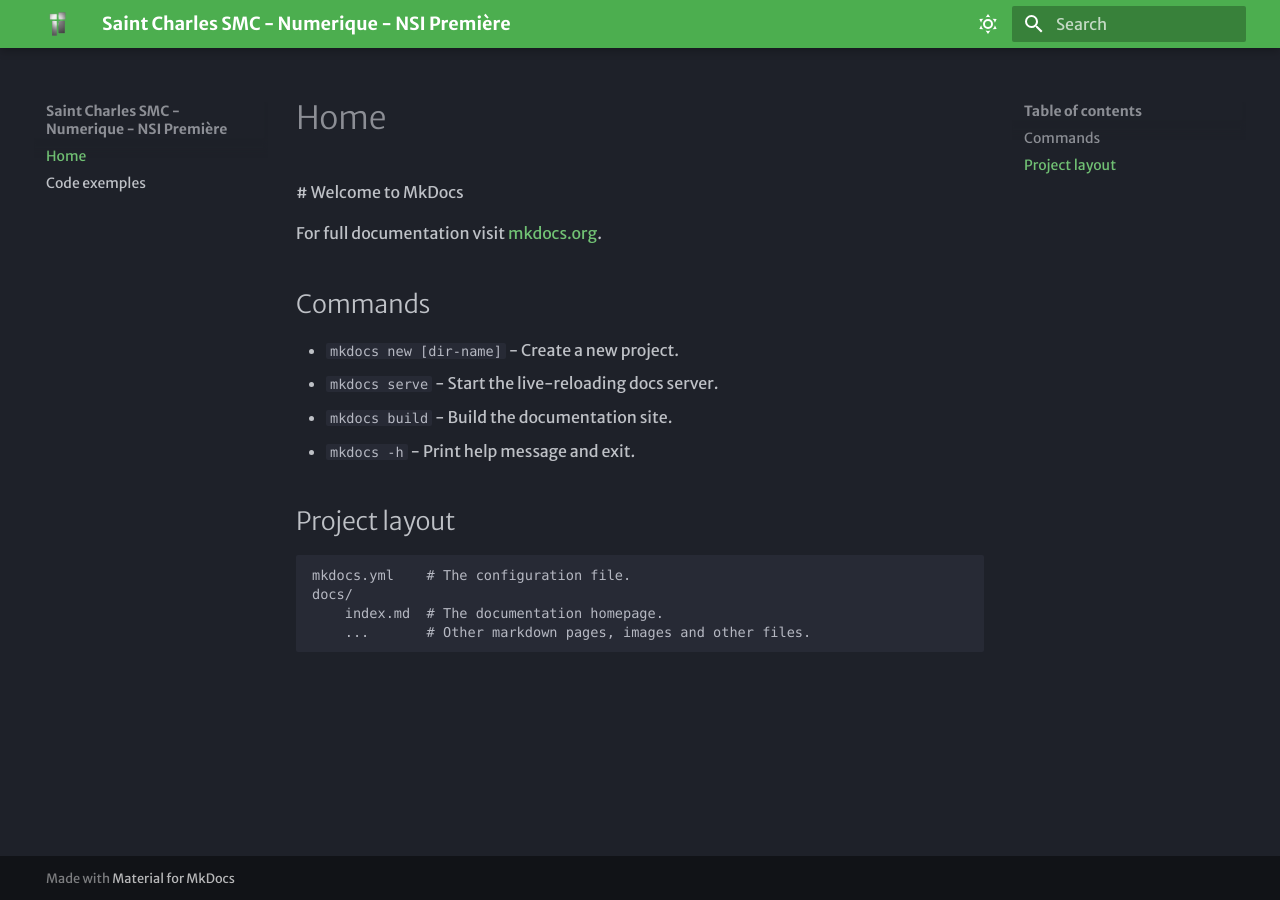
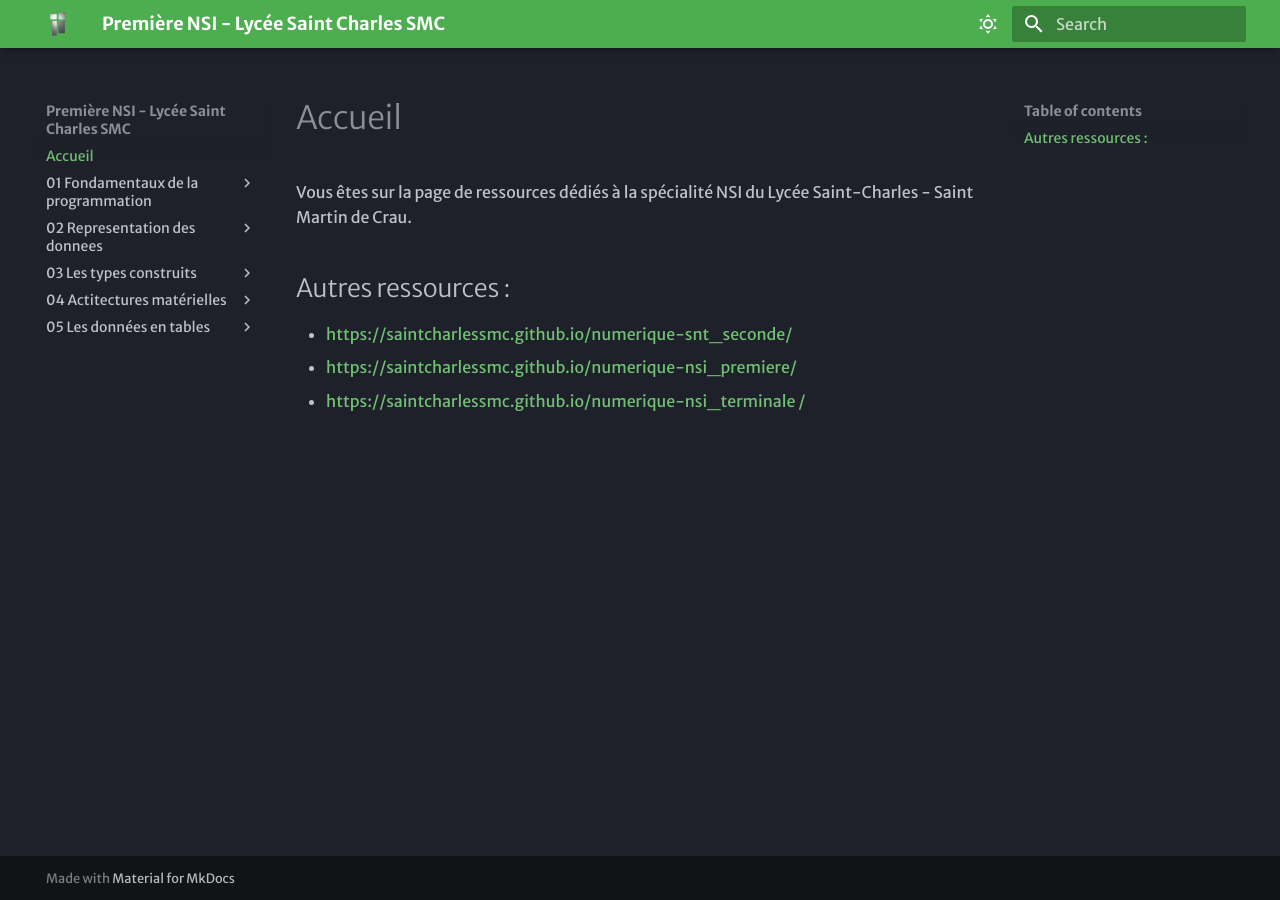
Before and after one commit to saintcharlessmc/numerique-nsi_premiere, an MkDocs documentation site: the page built from docs/index.md, in a window 1280 px wide. Built offline with MkDocs 1.6.1 and Material for MkDocs 9.7.7, drawn with Linux system fonts in a browser that asks for light colours; some web fonts are replaced.

Commit message:
16 avril 2025

```diff
--- /dev/null
+++ b/docs/01_Fondamentaux de la programmation/III. Les expressions.md
@@ -0,0 +1,3 @@
+### **En cours de construction**
+
+En cours de construction
--- /dev/null
+++ b/docs/01_Fondamentaux de la programmation/IV. Les Fonctions.md
@@ -0,0 +1,3 @@
+### **En cours de construction**
+
+En cours de construction
--- /dev/null
+++ b/docs/01_Fondamentaux de la programmation/V. Les instructions conditionnelles.md
@@ -0,0 +1,3 @@
+### **En cours de construction**
+
+En cours de construction
--- /dev/null
+++ b/docs/01_Fondamentaux de la programmation/VI. Les boucles bornées.md
@@ -0,0 +1,3 @@
+### **En cours de construction**
+
+En cours de construction
--- /dev/null
+++ b/docs/01_Fondamentaux de la programmation/VII. Les boucles non bornées.md
@@ -0,0 +1,3 @@
+### **En cours de construction**
+
+En cours de construction
--- /dev/null
+++ b/docs/03_Les types construits/I. Tuples, listes et itération.md
@@ -0,0 +1,3 @@
+### **En cours de construction**
+
+En cours de construction
--- /dev/null
+++ b/docs/04_Actitectures matérielles/I. Architecture.md
@@ -0,0 +1,3 @@
+### **En cours de construction**
+
+En cours de construction
--- /dev/null
+++ b/docs/05_Les données en tables/I. données en tables.md
@@ -0,0 +1,3 @@
+### **En cours de construction**
+
+En cours de construction
--- a/docs/index.md
+++ b/docs/index.md
@@ -1,17 +1,8 @@
- # Welcome to MkDocs
+# Accueil
+Vous êtes sur la page de ressources dédiés à la spécialité NSI du Lycée Saint-Charles - Saint Martin de Crau.
 
-For full documentation visit [mkdocs.org](https://www.mkdocs.org).
+## Autres ressources :
 
-## Commands
-
-* `mkdocs new [dir-name]` - Create a new project.
-* `mkdocs serve` - Start the live-reloading docs server.
-* `mkdocs build` - Build the documentation site.
-* `mkdocs -h` - Print help message and exit.
-
-## Project layout
-
-    mkdocs.yml    # The configuration file.
-    docs/
-        index.md  # The documentation homepage.
-        ...       # Other markdown pages, images and other files.
+* [https://saintcharlessmc.github.io/numerique-snt_seconde/]( https://saintcharlessmc.github.io/numerique- snt_seconde/)
+* [https://saintcharlessmc.github.io/numerique-nsi_premiere/]( https://saintcharlessmc.github.io/numerique-nsi_premiere/)
+* [https://saintcharlessmc.github.io/numerique-nsi_terminale /]( https://saintcharlessmc.github.io/numerique-nsi_terminale/)
--- a/mkdocs.yml
+++ b/mkdocs.yml
@@ -1,4 +1,4 @@
-site_name: Saint Charles SMC - Numerique - NSI Première
+site_name: Première NSI - Lycée Saint Charles SMC
 site_url: https://saintcharlessmc.github.io/numerique-nsi_premiere/
 theme:
   name: material
```
Also changed, not shown: README.md (+9 -1 lines), docs/01_Fondamentaux de la programmation/I. Les variables informatique.md (added, +82 -0 lines), docs/01_Fondamentaux de la programmation/II. L'affectation.md (added, +41 -0 lines), docs/02_Representation des donnees/I. Les entiers naturels en binaire.md (added, +49 -0 lines), docs/code-exemples.md (deleted, +0 -11 lines).
